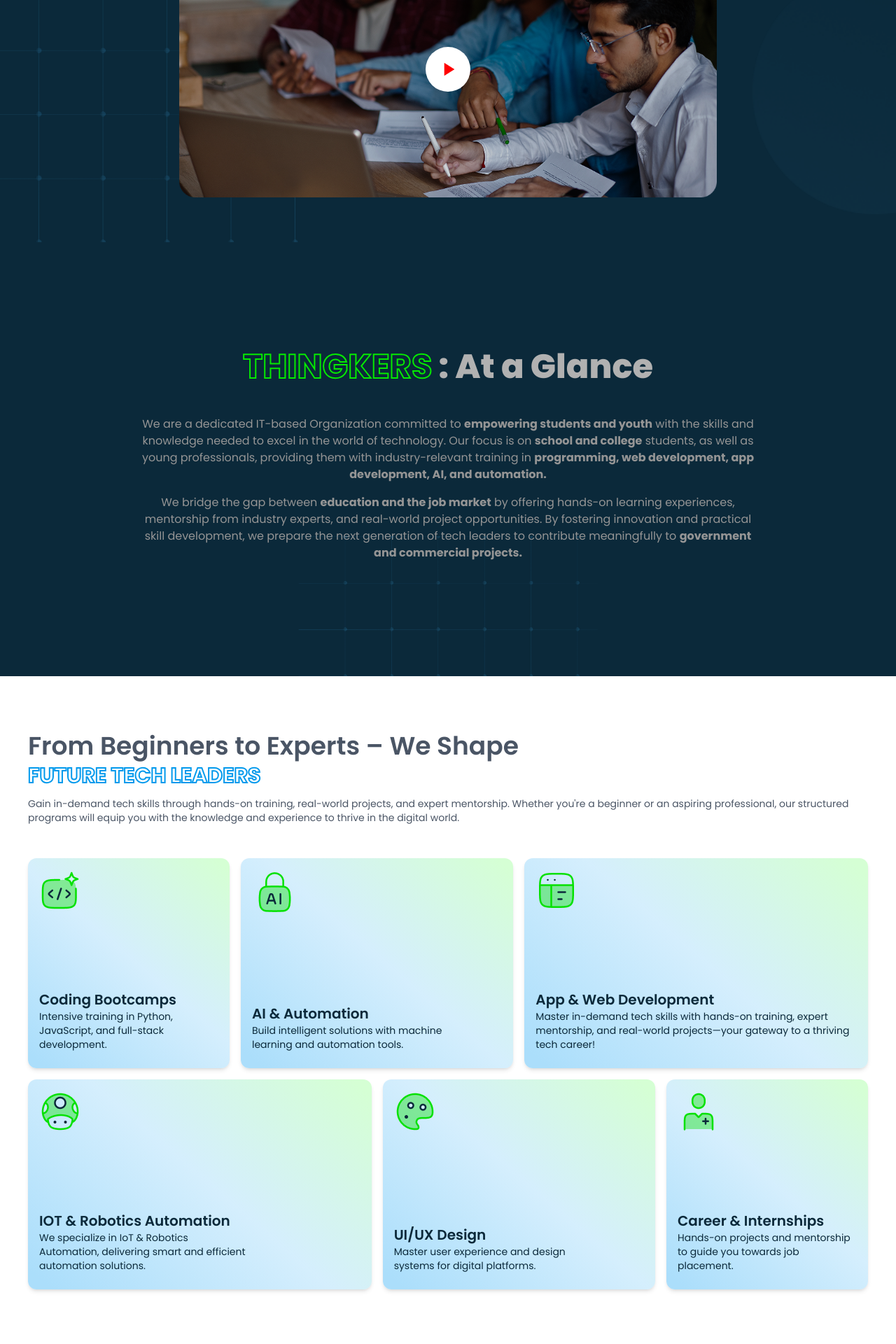
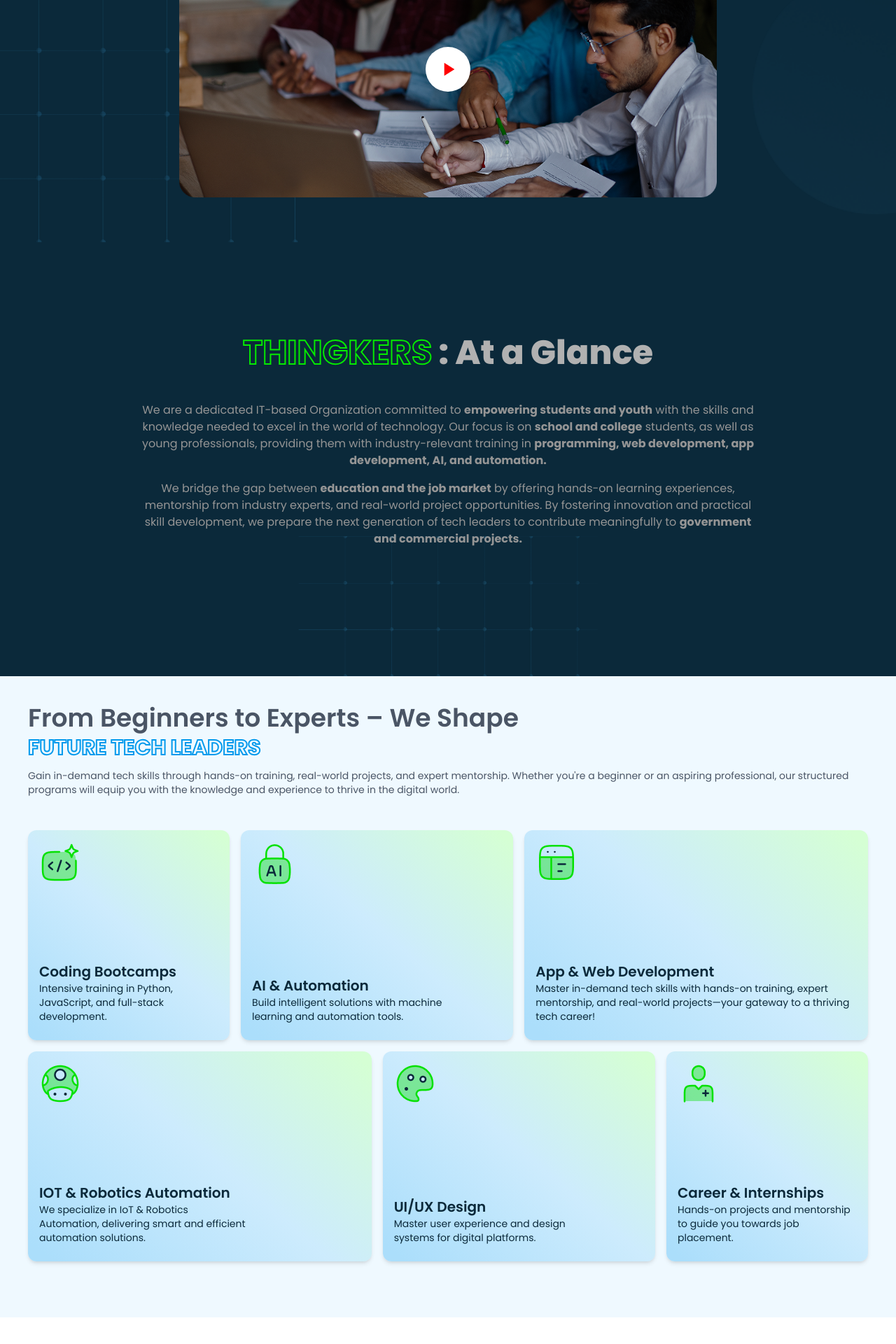
Before and after one commit to Thingkers-Intelligence/office-project, a React (Vite) app: page / in a window 1280 px wide. Shown: the part 546-2466 px from the top of the page at 70% size. After the commit the page ends 2428 px from the top, so only its background shows below. Built offline with nearby package versions, Linux system fonts and the light colour scheme.

Commit message:
fixed bg color

```diff
--- a/src/pages/Home/HomeComponents/FutureTech.jsx
+++ b/src/pages/Home/HomeComponents/FutureTech.jsx
@@ -1,6 +1,6 @@
 const FutureTech = () => {
   return (
-    <div className="bg-[EFF9FF]">
+    <div className="bg-[#EFF9FF]">
       <div className="p-10 max-w-7xl mx-auto">
         <div>
           <h1 className="text-4xl text-gray-600 font-semibold">
--- a/src/pages/Home/HomeComponents/Hero.jsx
+++ b/src/pages/Home/HomeComponents/Hero.jsx
@@ -71,7 +71,7 @@
         </div>
       </div>
       {/* glance section */}
-      <div className="relative h-[620px] bg-[#0B293A] mb-10">
+      <div className="relative h-[620px] bg-[#0B293A] pb-10">
         <div
           className="absolute bottom-0 left-1/2 transform -translate-x-1/2 w-1/3 h-[200px] bg-no-repeat bg-right bg-cover z-0"
           style={{ backgroundImage: `url(${grid})` }}
```
